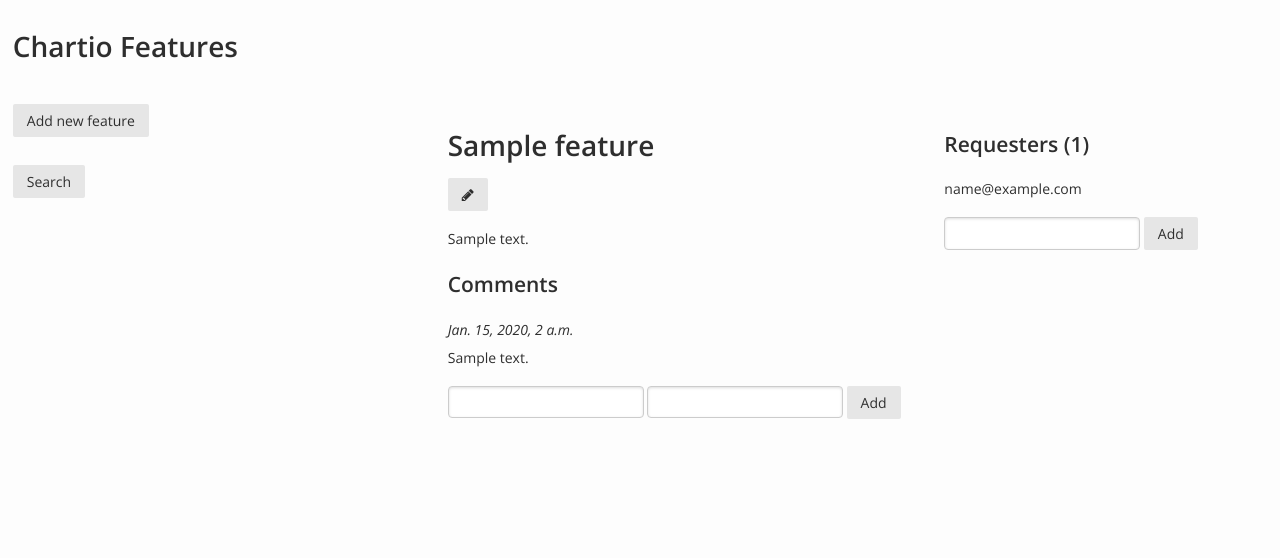
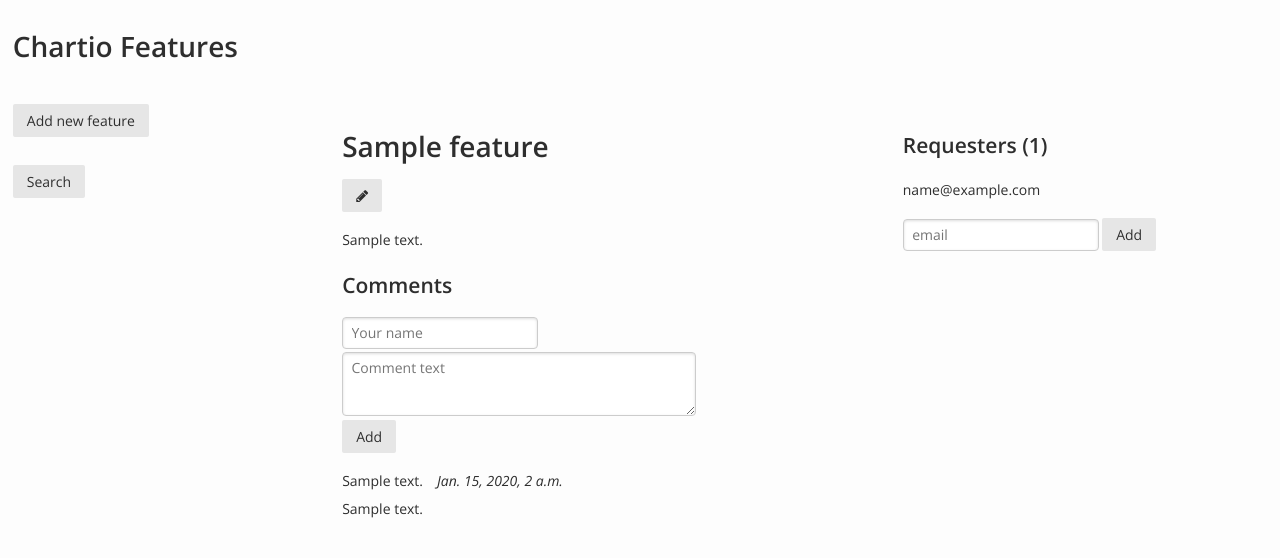
Before and after one commit to taramk/features, a Django app: page /features/1/ in a window 1280 px wide. Shown: the top 558 px of the page. Run offline with Django 3.2, Linux system fonts and the light colour scheme; tables that the repository leaves empty hold one stand-in row (values such as "Sample post"); some libraries are stand-ins or nearby versions.

Commit message:
style changes

```diff
--- a/features/templates/base.html
+++ b/features/templates/base.html
@@ -22,12 +22,12 @@
         </div>
 
         <div class="pure-g">
-            <div class="pure-u-1-3 padded">
+            <div class="pure-u-1-4 padded">
                 <a class="pure-button" href="/features/new-feature">Add new feature</a>
                 <br><br>
                 <a class="pure-button" href="/features/search">Search</a>
             </div>
-            <div class="pure-u-2-3 padded">
+            <div class="pure-u-3-4 padded">
                 {% block content %}
                 {% endblock %}
             </div>
--- a/features/templates/features/detail.html
+++ b/features/templates/features/detail.html
@@ -15,20 +15,22 @@
             <p>{{ feature.description }}</p>
 
             <h2>Comments</h2>
+
+             <form action="" method="post" class="pure-form pure-form-stacked">
+            {% csrf_token %}
+                <input id="commenter" type="text" name="commenter" value="" placeholder="Your name">
+                <textarea cols="40" rows="3" id="text" type="text" name="text" value="" placeholder="Comment text"></textarea>
+                <input type="submit" value="Add" name="comment" class="pure-button">
+            </form>
+
             <ul>
             {% for comment in feature.comment_set.all %}
-                <li><em>{{comment.created}}</em>
+                <li>{{comment.commenter}}&emsp;<em>{{comment.created}}</em>
                 <br>{{ comment.text }}</li>
             {% empty %}
                 <em>No comments yet.</em>
             {% endfor %}
             </ul>
-             <form action="" method="post" class="pure-form">
-            {% csrf_token %}
-                <input id="commenter" type="text" name="commenter" value="">
-                <input id="text" type="text" name="text" value="">
-                <input type="submit" value="Add" name="comment" class="pure-button">
-            </form>
         </div>
 
         <div class="pure-u-2-5 padded">
@@ -43,7 +45,7 @@
 
             <form action="" method="post" class="pure-form">
             {% csrf_token %}
-                <input id="customer" type="text" name="customer_email" value="">
+                <input id="customer" type="text" name="customer_email" value="" placeholder="email">
                 <input type="submit" value="Add" name="customer" class="pure-button">
             </form>
         </div>
```
